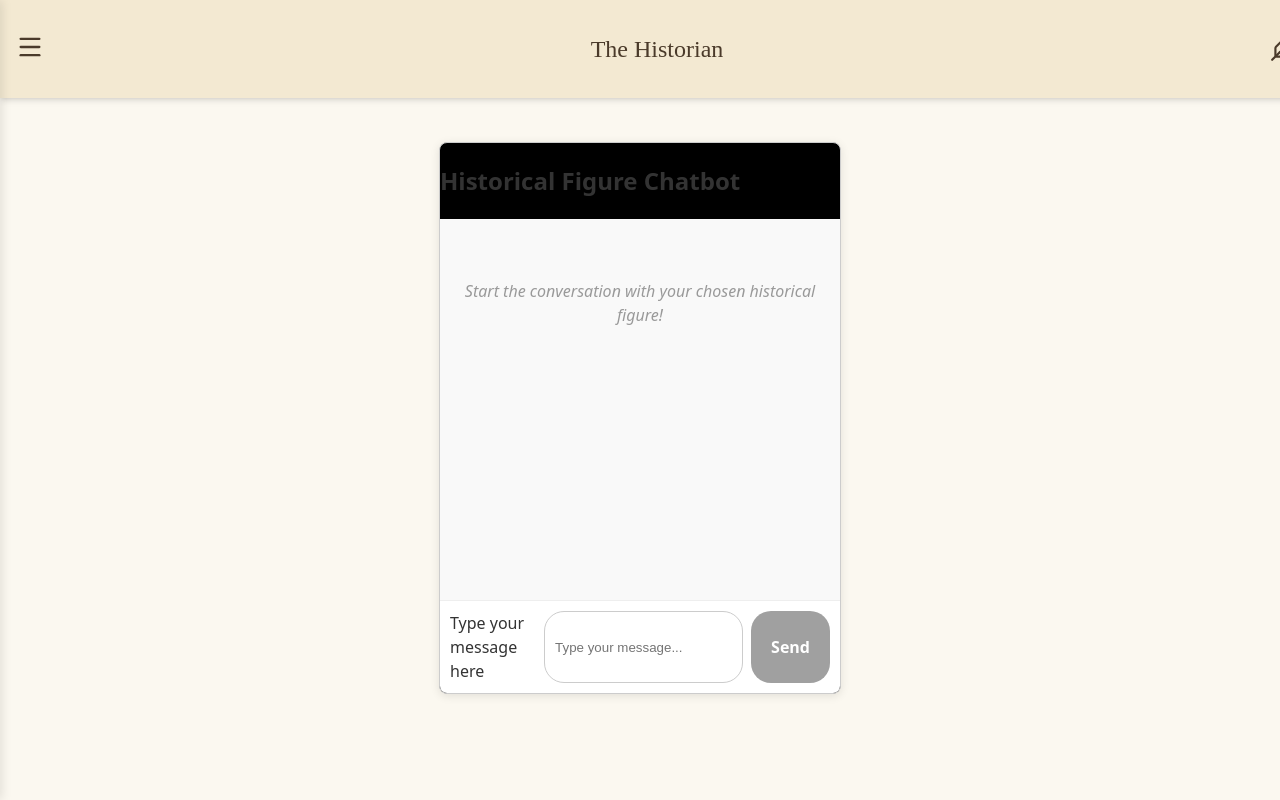
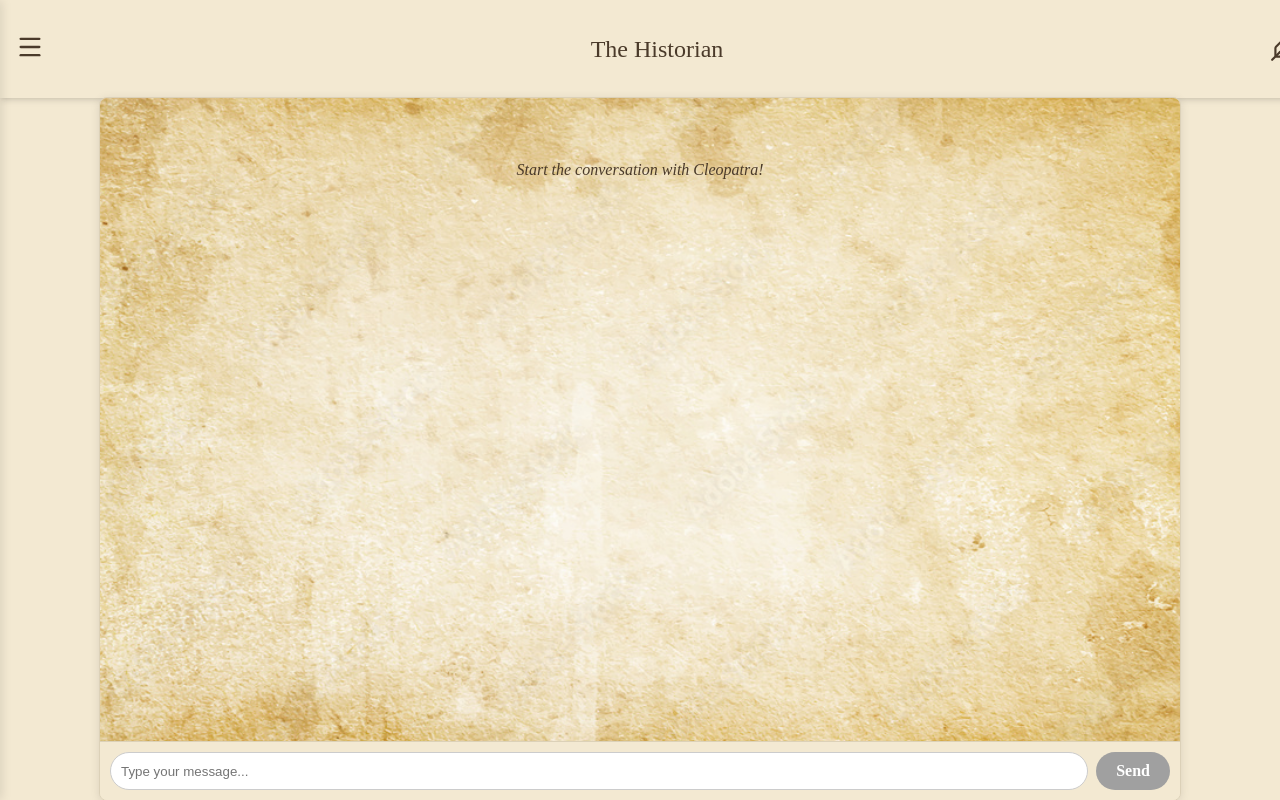
Before and after one commit to lukexyzz/historical-ai-chatbot, a React (Vite) app: page /chat in a window 1280 px wide. Built offline with nearby package versions, Linux system fonts and the light colour scheme.

Commit message:
Changed CSS For ChatWindow Modules

```diff
--- a/src/components/Chat/ChatMessage.module.css
+++ b/src/components/Chat/ChatMessage.module.css
@@ -15,8 +15,9 @@
 .userName, .apiName {
     font-size: 0.8em;
     font-weight: bold;
-    color: #333;
+    color: #4a3a2a;
     margin-bottom: 3px;
+    font-family: serif;
 }
 
 .userTimestamp, .apiTimestamp {
@@ -34,14 +35,14 @@
 }
 
 .userBubble {
-    background-color: #007bff;
+background-color: #7d6b5c;
     color: white;
     border-radius: 18px 18px 2px 18px;
 }
 
 .apiBubble {
-    background-color: #e6e6e6;
-    color: #333;
+    background-color: #e9dec9;
+    color: #4a3a2a;
     border-radius: 18px 18px 18px 2px;
 }
 
--- a/src/components/Chat/ChatWindow.jsx
+++ b/src/components/Chat/ChatWindow.jsx
@@ -16,7 +16,6 @@ const {
 
     return (
         <div className={styles.chatContainer}>
-            <h2>Historical Figure Chatbot</h2>
 
             <div
                 id='chat-body'
@@ -26,11 +25,9 @@ const {
             >
                 {history.length === 0 && (
                     <p className ={styles.chatPlaceholder}>
-                        Start the conversation with your chosen historical figure!
+                        Start the conversation with Cleopatra!
                     </p>
                 )}
-
-                {/*Extracted chat message and loadingindicator into seperate components */}
 
                 {history.map((msg, index) => (
                     <ChatMessage key={index} msg={msg} />
@@ -41,7 +38,7 @@ const {
 
 
             <form onSubmit={handleSendMessage} className={styles.inputForm}>
-                <label className={styles.visuallyHidden}>Type your message here</label>
+                <label className={styles.visuallyHidden}></label>
                 <input
                     id="chat-input"
                     type="text"
--- a/src/components/Chat/Chatwindow.module.css
+++ b/src/components/Chat/Chatwindow.module.css
@@ -1,27 +1,35 @@
 
 .chatContainer {
-    width: 400px;
-    height: 550px;
-    border: 1px solid #ccc;
+    font-family: serif;
+    max-width: 1080px;
+    margin: 1.5rem auto;
+    width: 100%;
+    height: 100%;
+    border: 1px solid #dcd1b8;
     border-radius: 8px;
     display: flex;
     flex-direction: column;
     overflow: hidden;
     box-shadow: 0 2px 10px rgba(0,0,0,0.1);
-    background-color: #000000;
-    margin: 20px auto;
+    background-color: #f3e9d2;
+    margin: 0;
 }
 
 .chatBody {
     flex-grow: 1;
     overflow-y: auto;
     padding: 10px;
-    background-color: #f9f9f9;
+    background-image: url(../../assets/images/papyrus.png);
+    background-size: cover;
+    background-repeat: no-repeat;
+    background-position: center;
+    background-attachment: scroll;
+
 }
 
 .chatPlaceholder {
     text-align: center;
-    color: #999;
+    color: #4a3a2a;
     margin-top: 50px;
     font-style: italic;
 }
@@ -58,7 +66,7 @@
 
 .messageBubble {
     padding: 10px 15px;
-    max-width: 80%;
+    max-width: 90%;
     word-break: break-word;
 }
 
@@ -75,17 +83,17 @@
 }
 .inputForm {
     display: flex;
-    padding: 10px;
-    border-top: 1px solid #eee;
-    background-color: #fff;
+    border-top: 1px solid #dcd1b8;
+    background-color: #f3e9d2;
+    flex-shrink: 0;
 }
 
 .inputField {
     flex-grow: 1;
+    border-radius: 20px;
     padding: 10px;
-    border-radius: 20px;
     border: 1px solid #ccc;
-    margin-right: 8px;
+    margin: 10px 8px 10px 10px;
 }
 
 
@@ -93,10 +101,11 @@
     padding: 10px 20px;
     border-radius: 20px;
     border: none;
-    background-color: #007bff;
+    background-color: #7d6b5c;
     color: white;
     cursor: pointer;
     font-weight: bold;
+    margin: 10px 10px 10px 0;
 }
 
 .sendButton:disabled {
--- a/src/components/Chat/LoadingIndicator.jsx
+++ b/src/components/Chat/LoadingIndicator.jsx
@@ -5,7 +5,7 @@ export default function LoadingIndicator() {
     // We use messageStyles.apiMessageContainer for correct alignment (left-aligned)
     return (
         <div className={messageStyles.apiMessageContainer}>
-            <small className={messageStyles.apiName}>Historical Figure</small>
+            <small className={messageStyles.apiName}>Cleopatra</small>
 
             <div
                 className={styles.loadingBubble}
--- a/src/pages/Chat.module.css
+++ b/src/pages/Chat.module.css
@@ -1,22 +1,32 @@
 .chatPageContainer {
   width: 100%;
-  min-height: 100vh;
-  background-color: #fbf8f0;
+  height: 100vh;
+  background-color: #f3e9d2;
   overflow-x: hidden;
+  overflow-y: hidden;
 }
 
 .mainContent {
   transition: margin-left 0.3s ease-in-out;
   margin-left: 0;
+  display: flex;
+  flex-direction: column;
+  height: 100vh;
+  width: 100%;
 }
 
 .shifted {
   margin-left: 300px;
+  width: calc(100% - 300px);
 }
 
 .chatArea {
-  padding: 1.5rem;
-  max-width: 1280px;
-  margin: 0 auto;
+  width: 100%;
+  height: 100%;
   color: #333;
+  flex-grow: 1;
+  min-height: 0;
+  display: flex;
+  align-items: center;
+  justify-content: center;
 }
```
Also changed, not shown: src/assets/images/papyrus.png (added).
